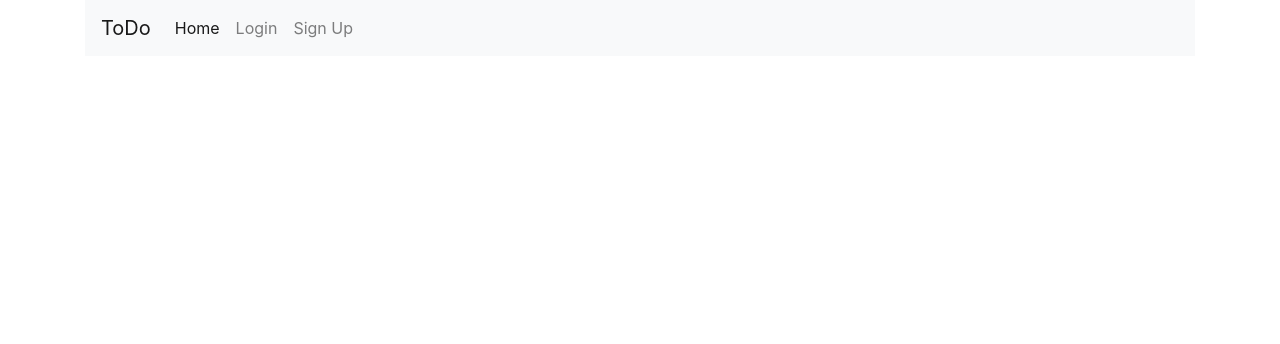
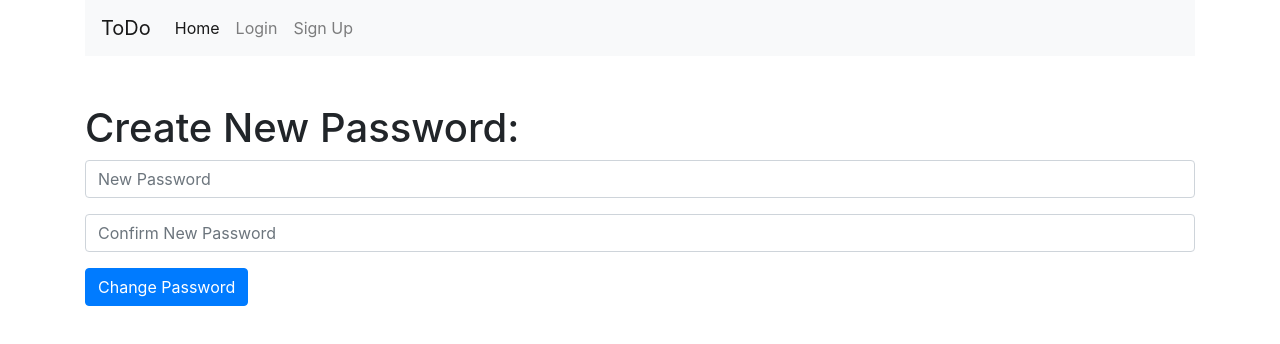
Before and after one commit to MohammedSabah96/To-Do-Apllication, a React (Create React App) app in the folder frontend/: page /password/reset/confirm/1/1 in a window 1280 px wide. Shown: the top 344 px of the page. Built offline with nearby package versions, Linux system fonts and the light colour scheme; no server answers.

Commit message:
Added Reset Password & Reset Password Confirm

```diff
--- a/frontend/src/actions/auth.js
+++ b/frontend/src/actions/auth.js
@@ -8,6 +8,10 @@
   USER_LOADED_FAIL,
   AUTHENTICATED_SUCCESS,
   AUTHENTICATED_FAIL,
+  PASSWORD_RESET_SUCCESS,
+  PASSWORD_RESET_FAIL,
+  PASSWORD_RESET_CONFIRM_SUCCESS,
+  PASSWORD_RESET_CONFIRM_FAIL,
   LOGOUT,
 } from "./types";
 
@@ -106,6 +110,49 @@
   }
 };
 
+export const reset_password = (email) => async (dispatch) => {
+  const config = {
+    headers: {
+      "Content-Type": "application/json",
+    },
+  };
+  const body = JSON.stringify({ email });
+  try {
+    await axios.post(
+      `${REACT_APP_API_URL}/auth/users/reset_password/`,
+      body,
+      config
+    );
+    dispatch({ type: PASSWORD_RESET_SUCCESS });
+  } catch (err) {
+    dispatch({ type: PASSWORD_RESET_FAIL });
+  }
+};
+
+export const reset_password_confirm = (
+  uid,
+  token,
+  new_password,
+  re_new_password
+) => async (dispatch) => {
+  const config = {
+    headers: {
+      "Content-Type": "application/json",
+    },
+  };
+  const body = JSON.stringify({ uid, token, new_password, re_new_password });
+  try {
+    await axios.post(
+      `${REACT_APP_API_URL}/auth/users/reset_password_confirm/`,
+      body,
+      config
+    );
+    dispatch({ type: PASSWORD_RESET_CONFIRM_SUCCESS });
+  } catch (err) {
+    dispatch({ type: PASSWORD_RESET_CONFIRM_FAIL });
+  }
+};
+
 export const logout = () => (dispatch) => {
   dispatch({
     type: LOGOUT,
--- a/frontend/src/actions/types.js
+++ b/frontend/src/actions/types.js
@@ -6,4 +6,8 @@
 export const USER_LOADED_FAIL = "USER_LOADED_FAIL";
 export const AUTHENTICATED_SUCCESS = "AUTHENTICATED_SUCCESS";
 export const AUTHENTICATED_FAIL = "AUTHENTICATED_FAIL";
+export const PASSWORD_RESET_SUCCESS = "PASSWORD_RESET_SUCCESS";
+export const PASSWORD_RESET_FAIL = "PASSWORD_RESET_FAIL";
+export const PASSWORD_RESET_CONFIRM_SUCCESS = "PASSWORD_RESET_CONFIRM_SUCCESS";
+export const PASSWORD_RESET_CONFIRM_FAIL = "PASSWORD_RESET_CONFIRM_FAIL";
 export const LOGOUT = "LOGOUT";
--- a/frontend/src/containers/Register.js
+++ b/frontend/src/containers/Register.js
@@ -57,6 +57,7 @@
             name="password"
             value={password}
             onChange={(e) => onChange(e)}
+            minLength='8'
             required
           />
         </div>
@@ -68,6 +69,7 @@
             name="re_password"
             value={re_password}
             onChange={(e) => onChange(e)}
+            minLength='8'
             required
           />
         </div>
--- a/frontend/src/containers/ResetPassword.js
+++ b/frontend/src/containers/ResetPassword.js
@@ -1,7 +1,49 @@
-import React from "react";
+import React, { useState } from "react";
+import { Redirect } from "react-router-dom";
+import { connect } from "react-redux";
+import { reset_password } from "../actions/auth";
 
-const ResetPassword = () => {
-  return <div></div>;
+const ResetPassword = ({ reset_password }) => {
+  const [requestSent, setRequestSent] = useState(false);
+  const [formData, setFormData] = useState({
+    email: "",
+  });
+
+  const { email } = formData;
+  const onChange = (e) =>
+    setFormData({ ...formData, [e.target.name]: e.target.value });
+
+  const onSubmit = (e) => {
+    e.preventDefault();
+    reset_password(email);
+    setRequestSent(true);
+  };
+
+  if (requestSent) {
+    return <Redirect to="/" />;
+  }
+
+  return (
+    <div className="container mt-5">
+      <h1>Request Reset Password:</h1>
+      <form onSubmit={(e) => onSubmit(e)}>
+        <div className="form-group">
+          <input
+            className="form-control"
+            placeholder="Email"
+            type="email"
+            name="email"
+            value={email}
+            onChange={(e) => onChange(e)}
+            required
+          />
+        </div>
+        <button className="btn btn-primary" type="submit">
+          Send Request
+        </button>
+      </form>
+    </div>
+  );
 };
 
-export default ResetPassword;
+export default connect(null, { reset_password })(ResetPassword);
--- a/frontend/src/containers/ResetPasswordConfirm.js
+++ b/frontend/src/containers/ResetPasswordConfirm.js
@@ -1,7 +1,65 @@
-import React from "react";
+import React, { useState } from "react";
+import { Redirect } from "react-router-dom";
+import { connect } from "react-redux";
+import { reset_password_confirm } from "../actions/auth";
 
-const ResetPasswordConfirm = () => {
-  return <div></div>;
+const ResetPasswordConfirm = ({ match, reset_password_confirm }) => {
+  const [requestSent, setRequestSent] = useState(false);
+  const [formData, setFormData] = useState({
+    new_password: "",
+    re_new_password: "",
+  });
+
+  const { new_password, re_new_password } = formData;
+  const onChange = (e) =>
+    setFormData({ ...formData, [e.target.name]: e.target.value });
+
+  const onSubmit = (e) => {
+    e.preventDefault();
+    const uid = match.params.uid;
+    const token = match.params.token;
+    reset_password_confirm(uid, token, new_password, re_new_password);
+    setRequestSent(true);
+  };
+
+  if (requestSent) {
+    return <Redirect to="/" />;
+  }
+
+  return (
+    <div className="container mt-5">
+      <h1>Create New Password:</h1>
+      <form onSubmit={(e) => onSubmit(e)}>
+        <div className="form-group">
+          <input
+            className="form-control"
+            placeholder="New Password"
+            type="password"
+            name="new_password"
+            value={new_password}
+            onChange={(e) => onChange(e)}
+            minLength='8'
+            required
+          />
+        </div>
+        <div className="form-group">
+          <input
+            className="form-control"
+            placeholder="Confirm New Password"
+            type="password"
+            name="re_new_password"
+            value={re_new_password}
+            onChange={(e) => onChange(e)}
+            minLength='8'
+            required
+          />
+        </div>
+        <button className="btn btn-primary" type="submit">
+          Change Password
+        </button>
+      </form>
+    </div>
+  );
 };
 
-export default ResetPasswordConfirm;
+export default connect(null, { reset_password_confirm })(ResetPasswordConfirm);
--- a/frontend/src/reducers/auth.js
+++ b/frontend/src/reducers/auth.js
@@ -7,6 +7,10 @@
   USER_LOADED_FAIL,
   AUTHENTICATED_SUCCESS,
   AUTHENTICATED_FAIL,
+  PASSWORD_RESET_SUCCESS,
+  PASSWORD_RESET_FAIL,
+  PASSWORD_RESET_CONFIRM_SUCCESS,
+  PASSWORD_RESET_CONFIRM_FAIL,
   LOGOUT,
 } from "../actions/types";
 
@@ -63,6 +67,10 @@
       };
     case REGISTER_SUCCESS:
       return;
+    case PASSWORD_RESET_SUCCESS:
+    case PASSWORD_RESET_FAIL:
+    case PASSWORD_RESET_CONFIRM_SUCCESS:
+    case PASSWORD_RESET_CONFIRM_FAIL:
     default:
       return state;
   }
```
